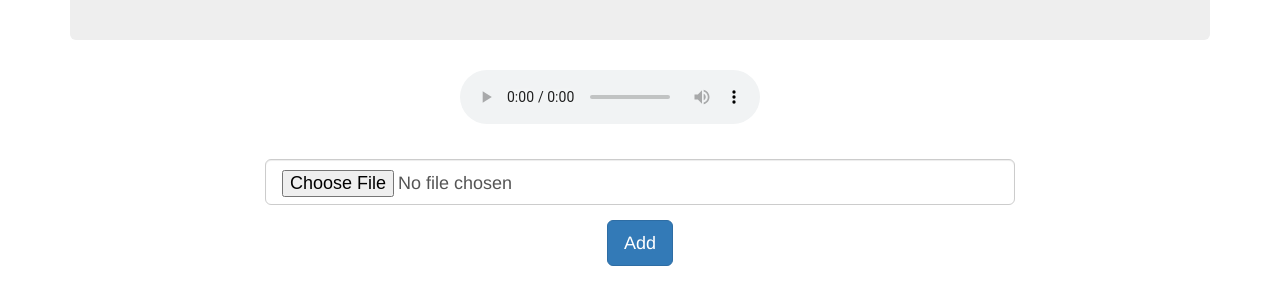
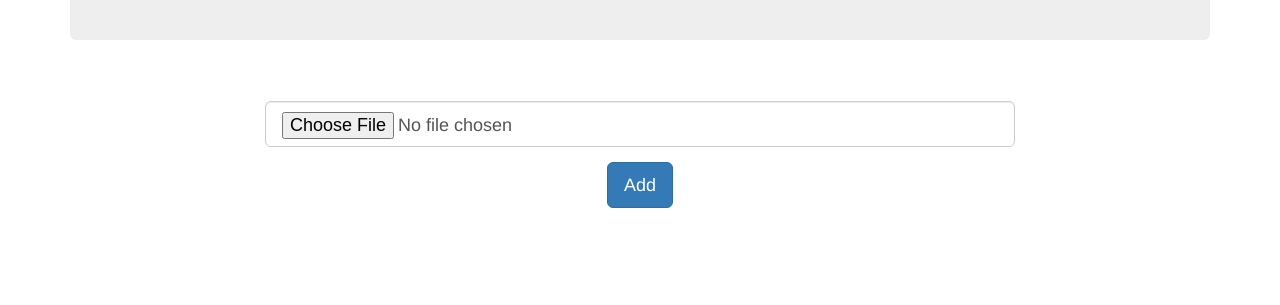
Before and after one commit to Leonab/Mezus, a website: page public/index.html in a window 1280 px wide. Shown: the part 205-510 px from the top of the page. Drawn offline with nearby package versions, Linux system fonts and the light colour scheme.

Commit message:
Update index.html

```diff
--- a/public/index.html
+++ b/public/index.html
@@ -33,11 +33,11 @@
 
 		<div id="todo-list" class="row">
 			<div class="col-sm-4 col-sm-offset-4">
-                                 <audio controls="controls">
+                                 <!--audio controls="controls">
                                         <label>
 					 {{ songs.song }}<source src="jj.mp3" type="audio/mpeg">
 					</label>
-                                  </audio>
+                                  </audio-->
 
 
 
```
